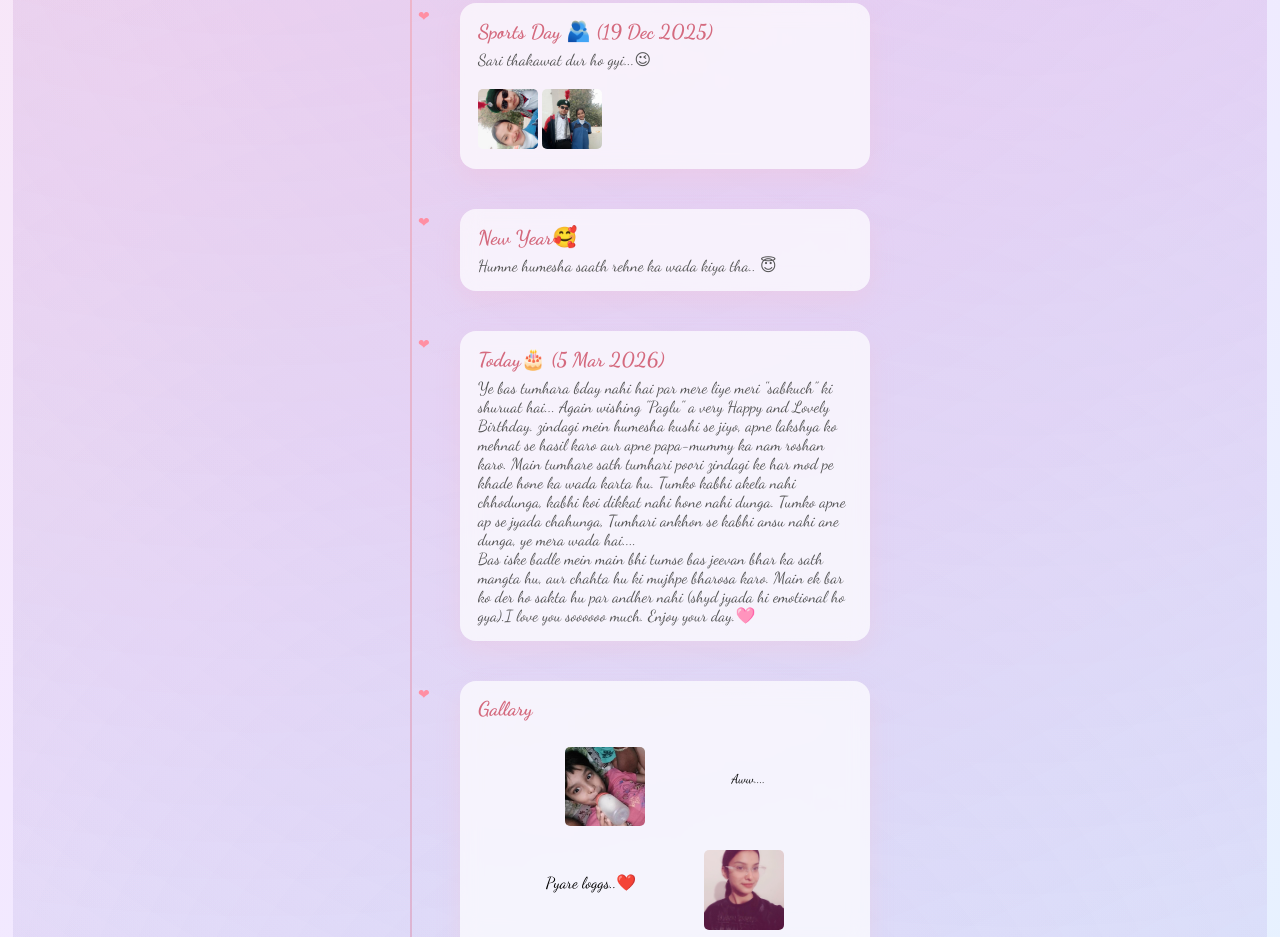
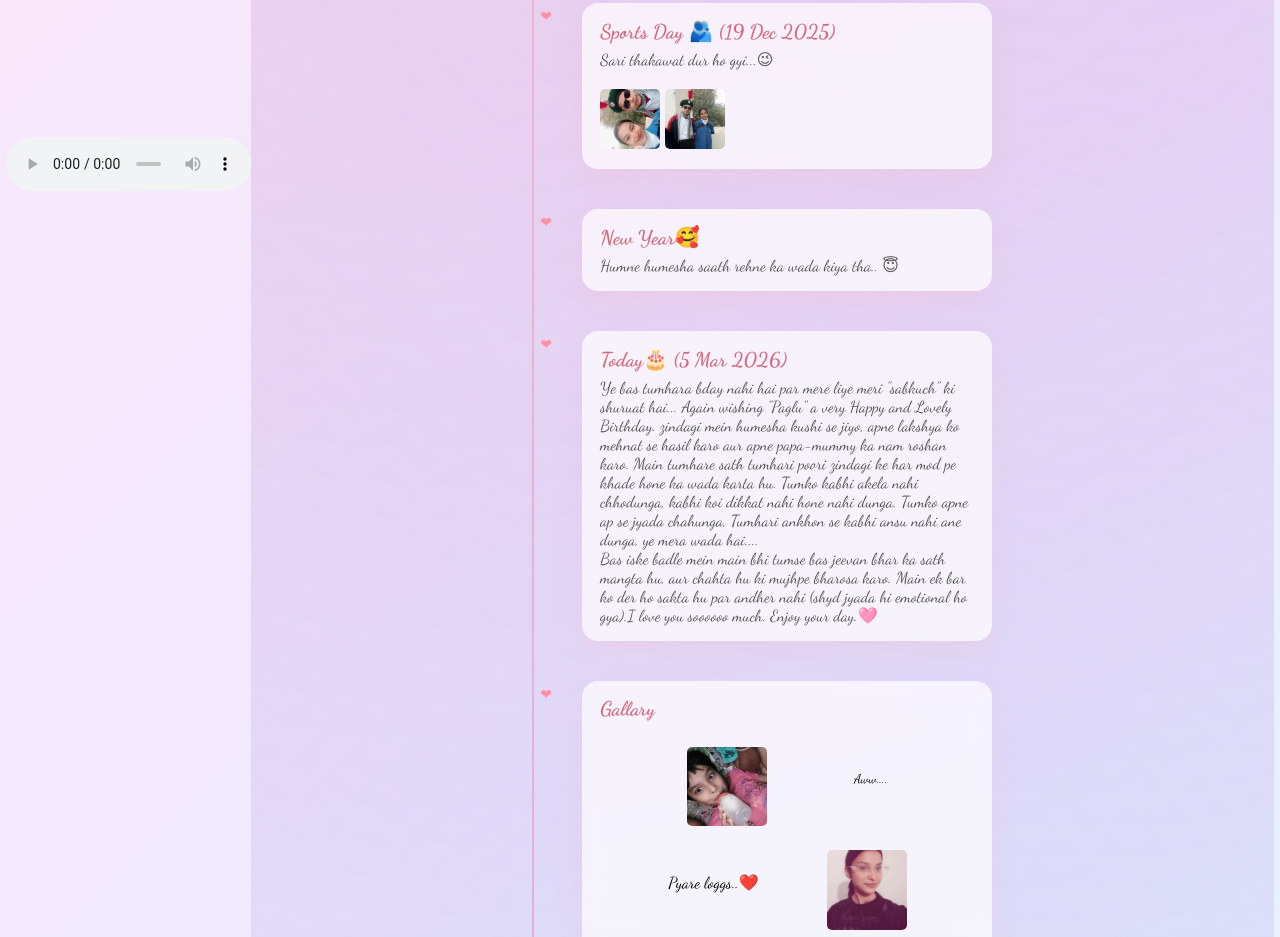
Before and after one commit to 123AbhinavGupta456/Happy_birthday, a plain HTML site: page index.html in a window 1280 px wide. Shown: the part 1494-2431 px from the top of the page. Drawn offline with Linux system fonts and the light colour scheme.

Commit message:
Fix HTML encoding and add audio controls

```diff
--- a/index.html
+++ b/index.html
@@ -14,7 +14,7 @@
 </head>
 
 <body>
-  <audio src="the_mountain-happy-birthday-508020.mp3" autoplay>
+  <audio src="the_mountain-happy-birthday-508020.mp3" autoplay controls>
     </audio>
     <div class="outer-container">
     <div class="hero">
```
